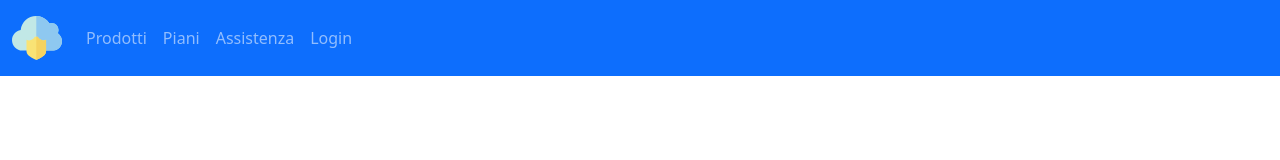
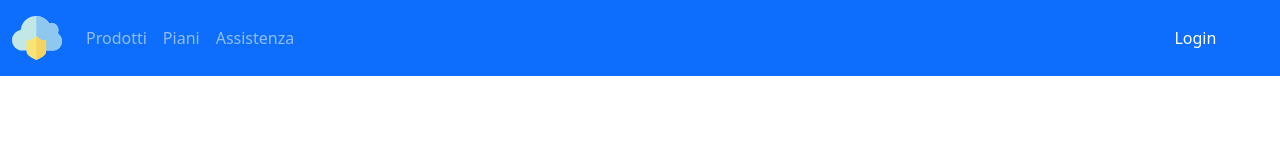
Before and after one commit to francescopalizzi2/testHosting, an Angular app: page / in a window 1280 px wide. Shown: the top 160 px of the page. Built offline with nearby package versions, Linux system fonts and the light colour scheme.

Commit message:
update login button

```diff
--- a/src/app/app.component.html
+++ b/src/app/app.component.html
@@ -16,10 +16,15 @@
           <li class="nav-item">
             <a class="nav-link" routerLink="home/assistenza">Assistenza</a>
           </li>
-          <li class="nav-item">
-            <a class="nav-link" routerLink="home/login">Login</a>
-          </li>
+
         </ul>
+        <div style="width: 100%; display: flex; justify-content: flex-end; align-items: center;">
+          <!-- Button trigger modal -->
+          <button type="button" class="btn btn-primary" data-bs-toggle="modal" data-bs-target="#exampleModal" style="margin-right: 4%;"  routerLink="home/login">
+            Login
+          </button>
+
+        </div>
       </div>
     </div>
   </nav>
--- a/src/app/lazymodule/piani/piani.component.html
+++ b/src/app/lazymodule/piani/piani.component.html
@@ -20,7 +20,7 @@
           <li class="pricing-features-item">Multiple workers for more powerful apps</li>
         </ul>
         <span class="pricing-price">$150</span>
-        <a href="#/" class="pricing-button is-featured">Free trial</a>
+        <a href="#/" class="pricing-button is-featured" >Free trial</a>
       </div>
 
       <div class="pricing-plan">
@@ -31,7 +31,7 @@
           <li class="pricing-features-item">Simple horizontal scalability</li>
         </ul>
         <span class="pricing-price">$400</span>
-        <a href="#/" class="pricing-button">Free trial</a>
+        <a href="#/" class="pricing-button" >Free trial</a>
       </div>
     </div>
   </div>
```
